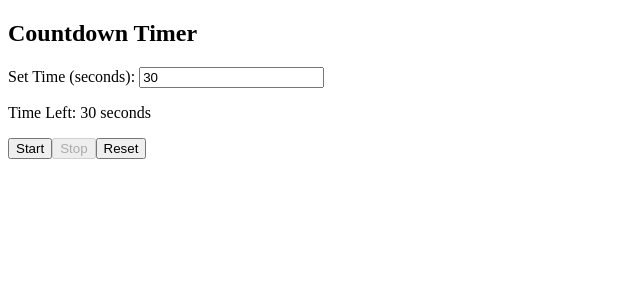
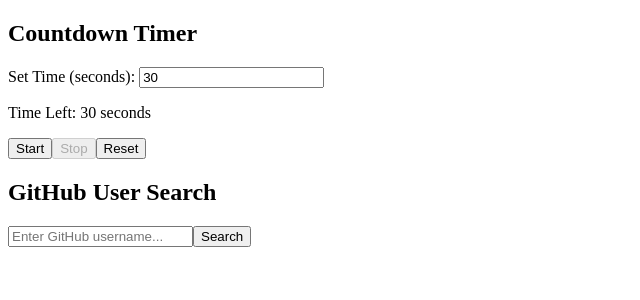
Before and after one commit to sadak15/react-ex, a React (Vite) app: page / in a window 1280 px wide. Shown: the top 300 px of the page, without its empty margins (0-640 px from the left). Built offline with nearby package versions, Linux system fonts and the light colour scheme.

Commit message:
exercise 9

```diff
--- a/src/App.jsx
+++ b/src/App.jsx
@@ -1,10 +1,13 @@
+
 import Countdown from "./Countdown"
+import GitHubUserSearch from "./PokemonSearch"
 
 function App() {
 
    return (
     <>
     <Countdown/>
+    <GitHubUserSearch/>
     </>
    )
 }
--- /dev/null
+++ b/src/PokemonSearch.jsx
@@ -0,0 +1,72 @@
+import React, { useState, useEffect } from 'react';
+
+const GitHubUserSearch = () => {
+  const [searchTerm, setSearchTerm] = useState('');
+  const [userData, setUserData] = useState(null);
+  const [loading, setLoading] = useState(false);
+  const [error, setError] = useState('');
+
+  useEffect(() => {
+    if (error) {
+      console.error('Error fetching GitHub user:', error);
+    }
+  }, [error]);
+
+  const handleSearch = async () => {
+    if (!searchTerm) return;
+
+    setLoading(true);
+    setError('');
+    setUserData(null);
+
+    try {
+      await new Promise((resolve) => setTimeout(resolve, 1000));
+      const response = await fetch(
+        `https://api.github.com/users/${searchTerm.toLowerCase()}`
+      );
+
+      if (!response.ok) {
+        throw new Error('GitHub user not found');
+      }
+
+      const data = await response.json();
+      setUserData(data);
+    } catch (err) {
+      setError(err.message);
+    } finally {
+      setLoading(false);
+    }
+  };
+
+  return (
+    <div>
+      <h2>GitHub User Search</h2>
+      <input
+        type="text"
+        placeholder="Enter GitHub username..."
+        value={searchTerm}
+        onChange={(e) => setSearchTerm(e.target.value)}
+      />
+      <button onClick={handleSearch}>Search</button>
+
+      {loading && <p>Loading...</p>}
+      {error && <p style={{ color: 'red' }}>Error: {error}</p>}
+
+      {userData && (
+        <div style={{ marginTop: '1rem' }}>
+          <h3>{userData.name || userData.login}</h3>
+          <img
+            src={userData.avatar_url}
+            alt={userData.login}
+            width="100"
+            style={{ borderRadius: '50%' }}
+          />
+          <p>Location: {userData.location || 'N/A'}</p>
+          <p>Public Repos: {userData.public_repos}</p>
+        </div>
+      )}
+    </div>
+  );
+};
+
+export default GitHubUserSearch;
```
